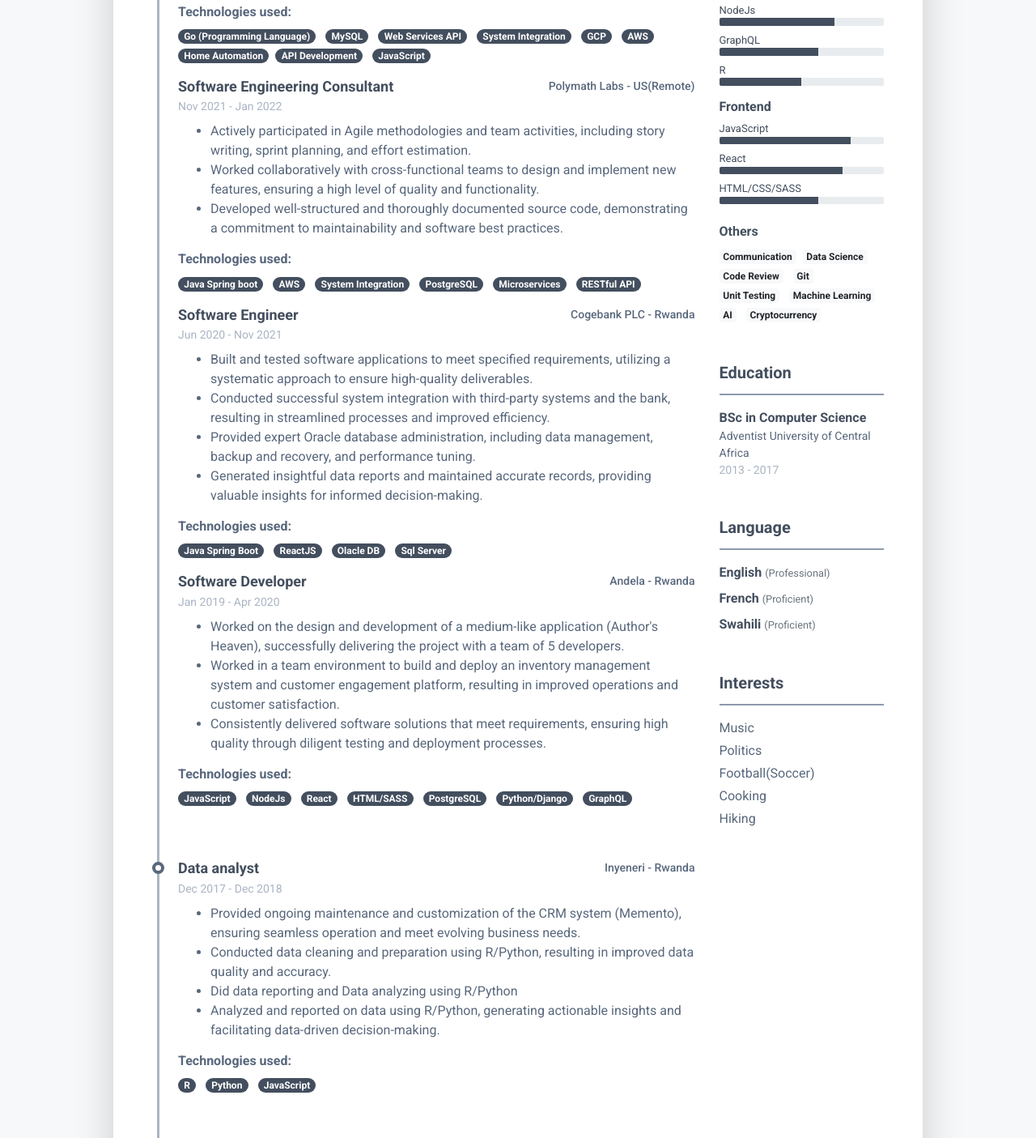
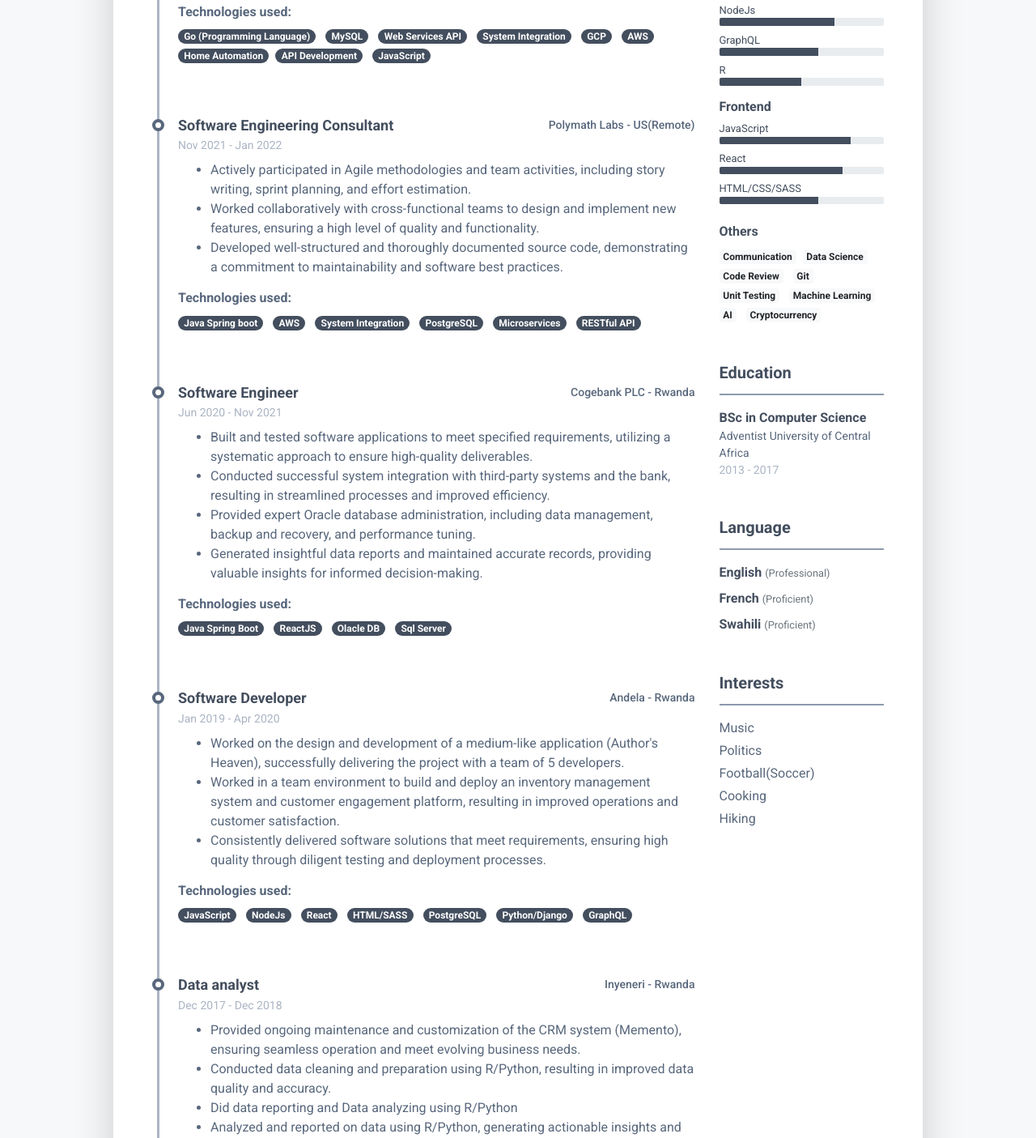
Before and after one commit to niomwungeri-fabrice/niomwungeri-fabrice.github.io, a plain HTML site: page index.html in a window 1280 px wide. Shown: the part 764-2169 px from the top of the page at 81% size. Drawn offline with Linux system fonts and the light colour scheme.

Commit message:
align timeline item

```diff
--- a/index.html
+++ b/index.html
@@ -50,13 +50,16 @@
                     <!--//primary-info-->
                     <div class="secondary-info ml-md-auto mt-2">
                         <ul class="resume-social list-unstyled">
-                            <li class="mb-3"><a href="https://www.linkedin.com/in/fabrice-niyomwungeri-004421a5/"><span class="fa-container text-center mr-2"><i
+                            <li class="mb-3"><a href="https://www.linkedin.com/in/fabrice-niyomwungeri-004421a5/"><span
+                                    class="fa-container text-center mr-2"><i
                                     class="fab fa-linkedin-in fa-fw"></i></span>fabrice-niyomwungeri-004421a5</a>
                             </li>
-                            <li class="mb-3"><a href="https://github.com/niomwungeri-fabrice"><span class="fa-container text-center mr-2"><i
+                            <li class="mb-3"><a href="https://github.com/niomwungeri-fabrice"><span
+                                    class="fa-container text-center mr-2"><i
                                     class="fab fa-github-alt fa-fw"></i></span>niomwungeri-fabrice</a>
                             </li>
-                            <li><a href="https://niomwungeri-fabrice.github.io/"><span class="fa-container text-center mr-2"><i
+                            <li><a href="https://niomwungeri-fabrice.github.io/"><span
+                                    class="fa-container text-center mr-2"><i
                                     class="fas fa-globe"></i></span>niomwungeri-fabrice.com</a>
                             </li>
                         </ul>
@@ -154,7 +157,8 @@
                                         </ul>
                                     </div>
                                     <!--//resume-timeline-item-desc-->
-
+                                </article>
+                                <article class="resume-timeline-item position-relative pb-5">
 
                                     <!-- Polymath -->
                                     <div class="resume-timeline-item-header mb-2">
@@ -208,6 +212,8 @@
                                     </div>
                                     <!--//resume-timeline-item-desc-->
 
+                                </article>
+                                <article class="resume-timeline-item position-relative pb-5">
 
                                     <!-- Cogebank -->
                                     <div class="resume-timeline-item-header mb-2">
@@ -258,7 +264,8 @@
                                     </div>
                                     <!--//resume-timeline-item-desc-->
 
-
+                                </article>
+                                <article class="resume-timeline-item position-relative pb-5">
                                     <div class="resume-timeline-item-header mb-2">
                                         <div class="d-flex flex-column flex-md-row">
                                             <h3 class="resume-position-title font-weight-bold mb-1">Software
@@ -310,10 +317,8 @@
                                         </ul>
                                     </div>
                                     <!--//resume-timeline-item-desc-->
-
                                 </article>
                                 <!--//resume-timeline-item-->
-
                                 <article class="resume-timeline-item position-relative pb-5">
 
                                     <div class="resume-timeline-item-header mb-2">
```
